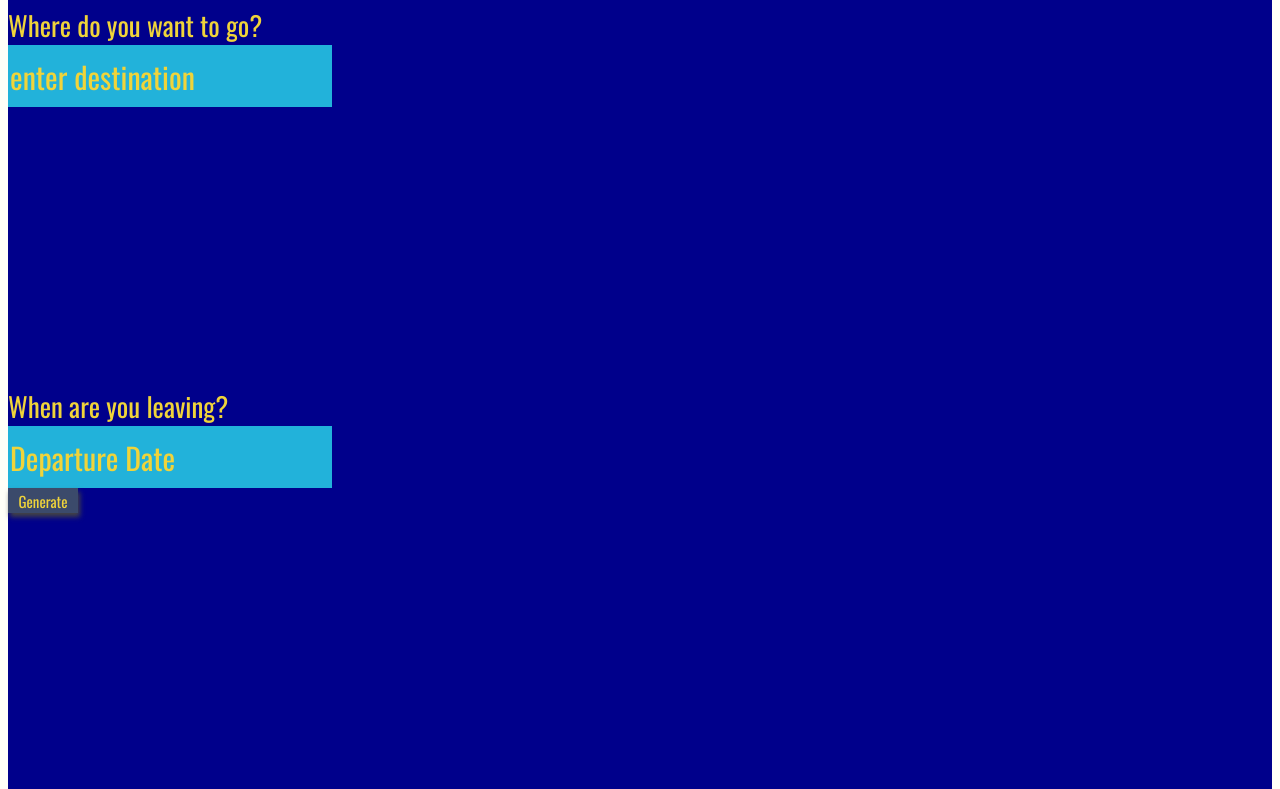
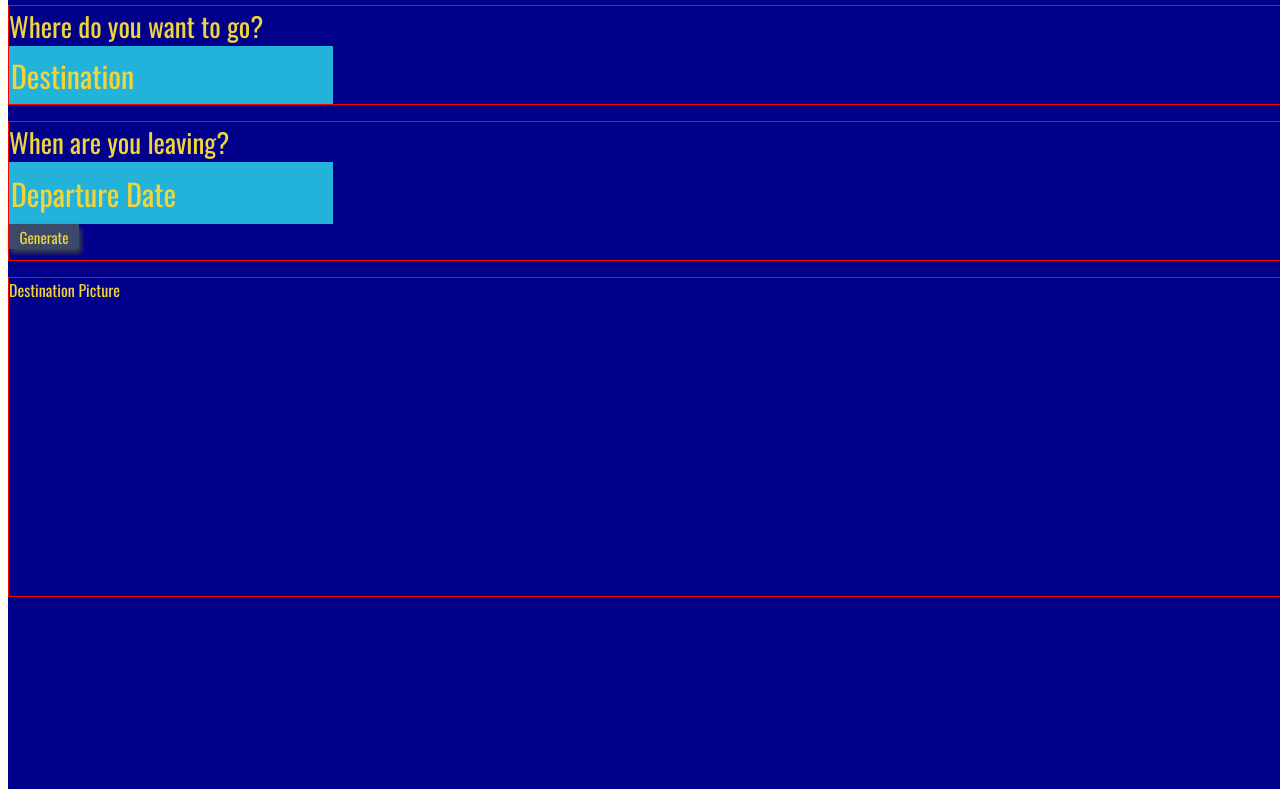
Before and after one commit to nickhibbits/travel-app, a website built with webpack: page src/client/views/index.html in a window 1280 px wide. Shown: the part 129-918 px from the top of the page. Built offline with nearby package versions, Linux system fonts and the light colour scheme; a web font is replaced by a local one.

Commit message:
Fix: Alter grid settings

```diff
--- a/src/client/styles/style.scss
+++ b/src/client/styles/style.scss
@@ -5,9 +5,10 @@ body{
 
 #app{
     display: grid;
-    grid-template-rows: 110px;
-    grid-template-columns: 100%;
-    height:150vh;
+    grid-template-rows: 110px 100px 140px 320px;
+    grid-template-columns: minmax(20px, 1fr);
+    height: 150vh;
+    width: 100vw;
     background: darkblue;
     color: #f0d43a;
     justify-content: flex-start;
@@ -19,19 +20,24 @@ body{
 .holder{
     display: flex;
     flex-direction: column;
+    justify-content: flex-start;
     height:auto;
-}
-
-.entry{
-    background: rgba(59, 74, 107, .4);
+    border: 1px solid red;
 }
 
 .headline {
   font-size: 70px;
   border-bottom: 5px solid blue;
 }
-.title{
 
+.dest {
+
+}
+
+.depart {
+}
+
+.picture{
 }
 
 /*  Basic Styling To Override Default For Basic HTML Elements */
@@ -71,6 +77,7 @@ textarea{
     font-size: 20px;
     font-family: 'Oswald', sans-serif;
 }
+
 /* Reset style for HTML element on active to have no border*/
 input:focus,
 select:focus,
@@ -78,6 +85,7 @@ textarea:focus,
 button:focus {
     outline: none;
 }
+
 /* Style for Placeholder Text*/
 ::placeholder { /* Firefox, Chrome, Opera */
     color: #f0d43a;
--- a/src/client/views/index.html
+++ b/src/client/views/index.html
@@ -12,15 +12,15 @@
   </div>
   <div class ="holder dest">
     <label for="dest">Where do you want to go?</label>
-    <input type="text" id="dest" placeholder="enter destination">
+    <input type="text" id="dest" placeholder="Destination">
   </div>
   <div class ="holder depart">
     <label for="depart">When are you leaving?</label>
     <input class= "myInput" id="depart" placeholder="Departure Date" rows="2" cols="25">
     <button id="generate" type = "submit"> Generate </button>
   </div>
-  <div class ="picture">
-    <div class = "title">Destination Picture</div>
+  <div class ="holder picture">
+    <div class ="pic">Destination Picture</div>
 <script></script>
 
 </body>
```
